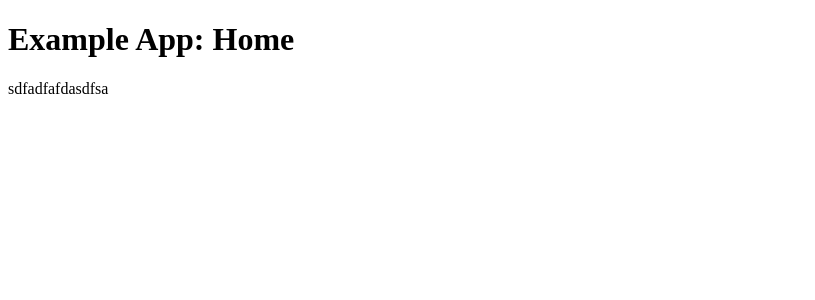
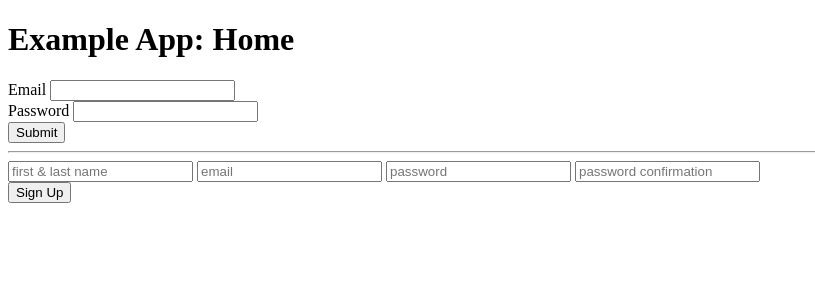
Before and after one commit to alvinchengyi/mgt656-social-todo-node, a Node server app: page / in a window 1280 px wide. Shown: the top 300 px of the page, without its empty margins (0-815 px from the left). Run offline with Node 20, Linux system fonts and the light colour scheme; some libraries are stand-ins or nearby versions.

Commit message:
add login and registration forms

```diff
--- a/views/index.handlebars
+++ b/views/index.handlebars
@@ -1,6 +1,25 @@
 <h1>Example App: Home</h1>
-<p>
 
+<div>
+    <form class="login-form" action="/user/login">
+        <label for="email">Email</label>
+        <input name="email" type="text"><br>
+        <label for="password">Password</label>
+        <input name="password" type="text"><br>
+        <input type="submit">
+    </form>
+</div>
 
-    sdfadfafdasdfsa
-</p>
+<div><hr></div>
+
+<div>
+    <form action="/user/register" method="post" class="signup-form" style="display: block;">
+      <input name="fl_name" type="text" class="text-input" placeholder="first &amp; last name">
+      <input name="email" type="email" class="text-input" placeholder="email">
+      <input name="password" type="password" class="text-input" placeholder="password">
+      <input name="password_confirmation" type="password" class="text-input" placeholder="password confirmation">
+      <div>
+        <button class="blue sign-up-submit">Sign Up</button>
+      </div>
+    </form>
+</div>
```
